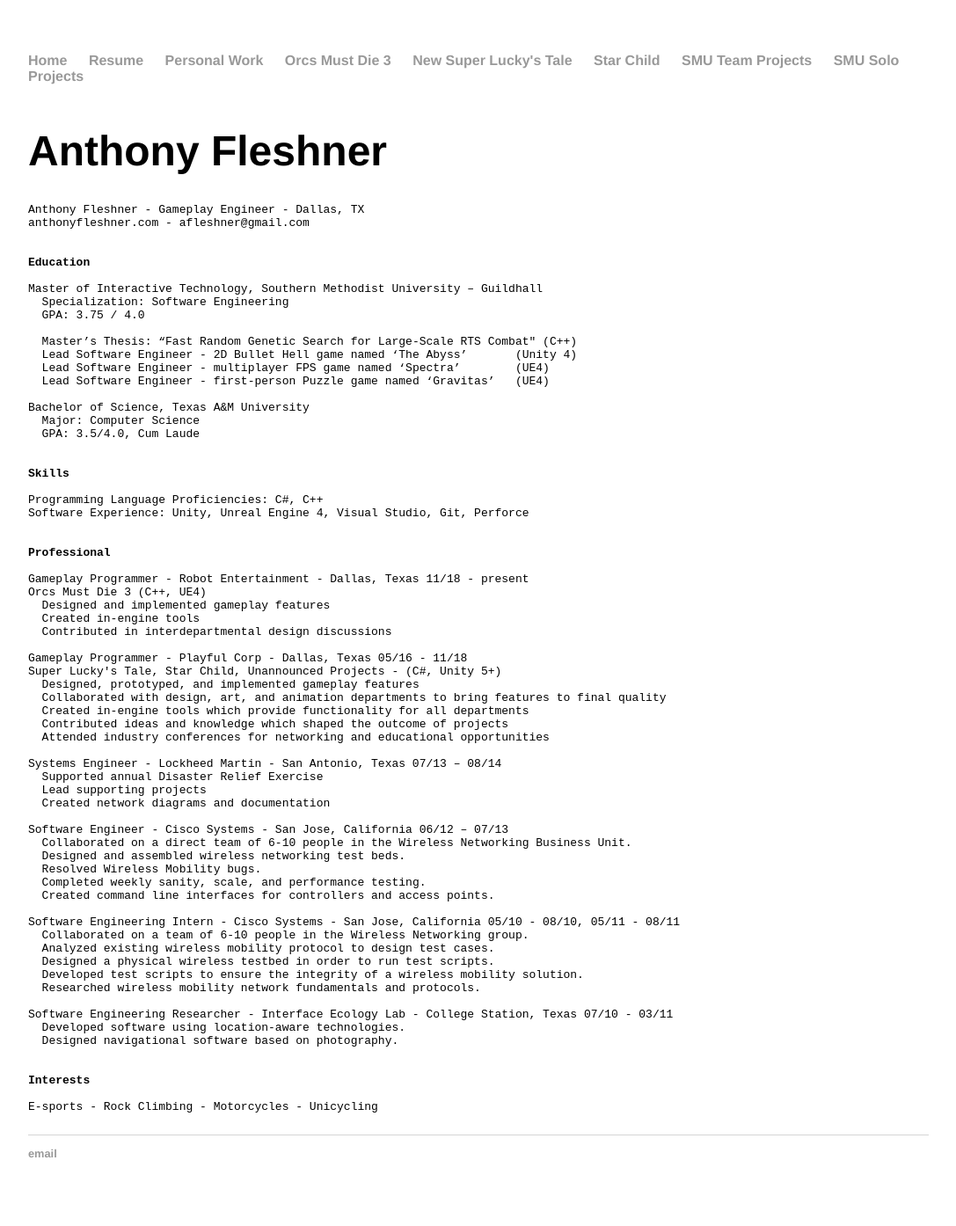
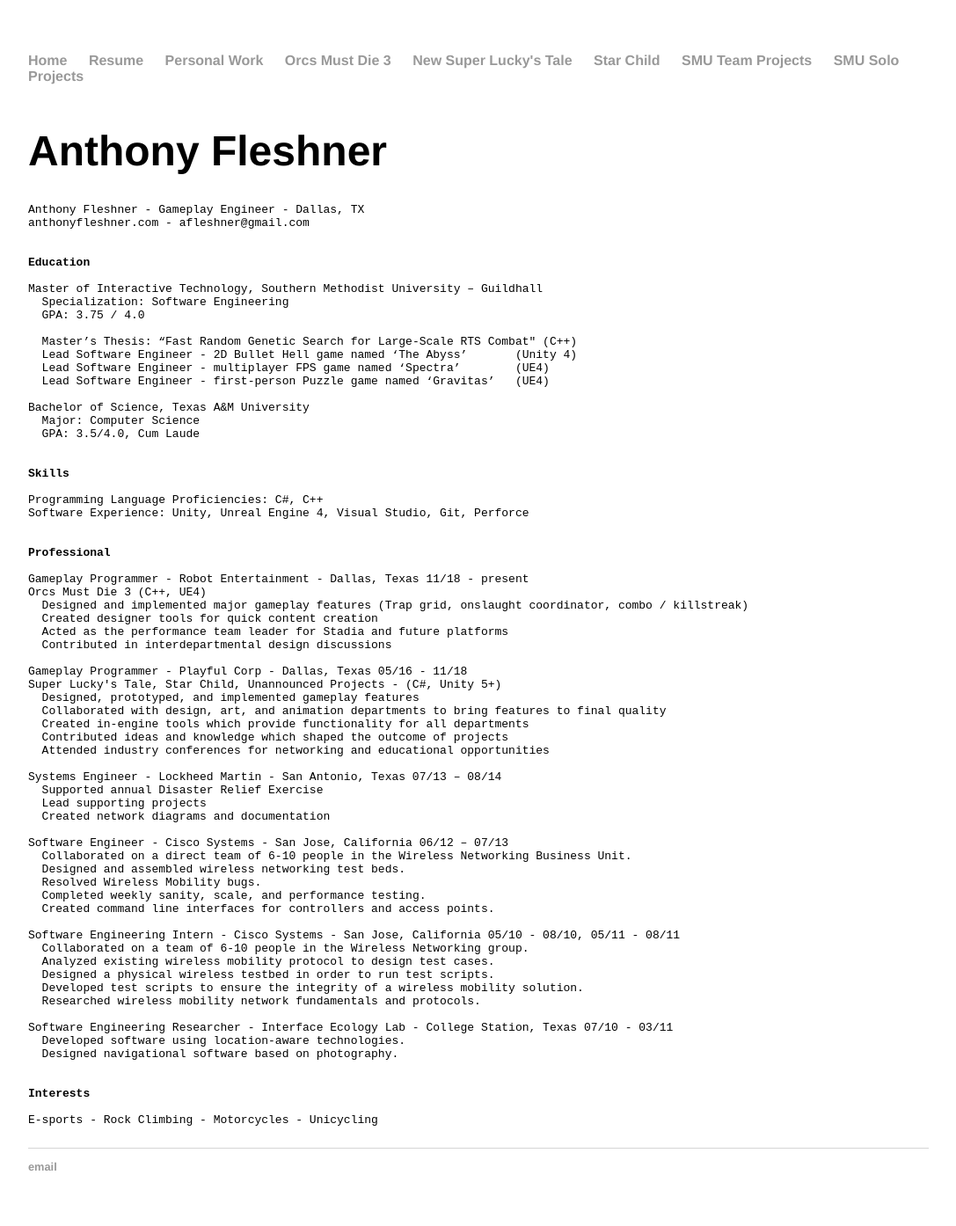
Before and after one commit to afleshner/afleshner.github.io, a Jekyll site: the page built from resume/index.html, in a window 1280 px wide. Shown: the whole page at 88% size, without its empty margins (96-1183 px from the left). Built offline with Jekyll 4.4.1, drawn with Linux system fonts in a browser that asks for light colours.

Commit message:
Update index.html

```diff
--- a/resume/index.html
+++ b/resume/index.html
@@ -35,8 +35,9 @@
 
 Gameplay Programmer - Robot Entertainment - Dallas, Texas 11/18 - present
 Orcs Must Die 3 (C++, UE4)
-  Designed and implemented gameplay features
-  Created in-engine tools
+  Designed and implemented major gameplay features (Trap grid, onslaught coordinator, combo / killstreak)
+  Created designer tools for quick content creation
+  Acted as the performance team leader for Stadia and future platforms
   Contributed in interdepartmental design discussions
 
 Gameplay Programmer - Playful Corp - Dallas, Texas 05/16 - 11/18
```
